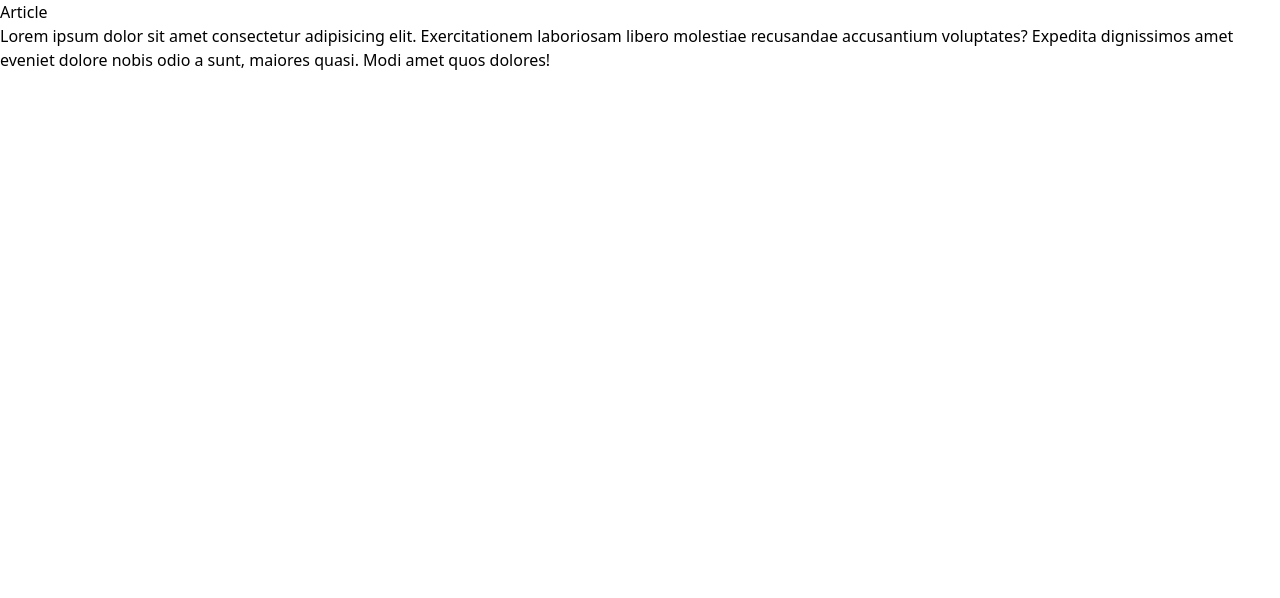
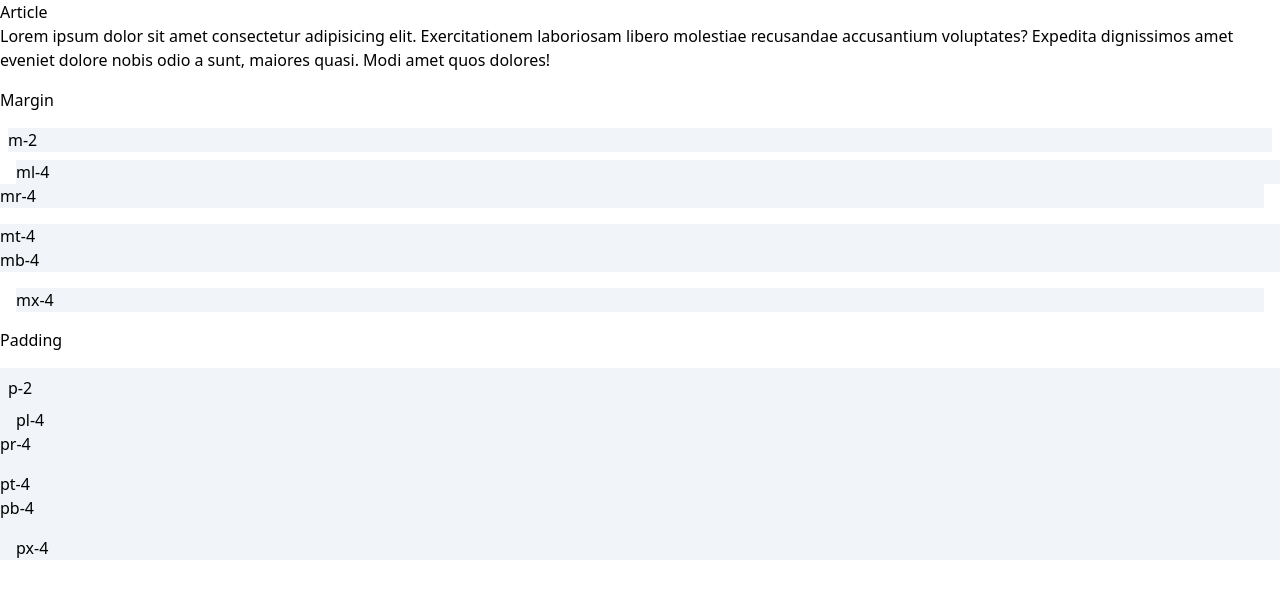
Before and after one commit to nsagias/react-tailwindcss-starter, a React (Create React App) app: page / in a window 1280 px wide. Shown: the top 598 px of the page. Built offline with nearby package versions, Linux system fonts and the light colour scheme.

Commit message:
add margin and padding

```diff
--- a/src/components/Containers/Containers.tsx
+++ b/src/components/Containers/Containers.tsx
@@ -1,6 +1,14 @@
 export default function Containers() {
+
+  // Tailwind Breakpoinsts for Containers
+  //   container	None	width: 100%;
+  //   sm (640px)	    max-width: 640px;
+  //   md (768px)	    max-width: 768px;
+  //   lg (1024px)	  max-width: 1024px;
+  //   xl (1280px)	  max-width: 1280px;
+  //   2xl (1536px)	  max-width: 1536px;
   return (
-    <div>
+    <div className="container mx-auto">
       <article>
         <h3>Article</h3>
         <p>
@@ -10,6 +18,23 @@ export default function Containers() {
           sunt, maiores quasi. Modi amet quos dolores!
         </p>
       </article>
+      {/* Margin */}
+      <div className="my-4">Margin</div>
+      <div className="m-2 bg-slate-100 ">{`m-2`}</div>
+      <div className="ml-4 bg-slate-100">{`ml-4`}</div>
+      <div className="mr-4 bg-slate-100">{`mr-4`}</div>
+      <div className="mt-4 bg-slate-100">{`mt-4`}</div>
+      <div className="mb-4 bg-slate-100">{`mb-4`}</div>
+      <div className="mx-4 bg-slate-100">{`mx-4`}</div>
+
+      {/* Padding */}
+      <div className="py-4">Padding</div>
+      <div className="p-2 bg-slate-100 ">{`p-2`}</div>
+      <div className="pl-4 bg-slate-100">{`pl-4`}</div>
+      <div className="pr-4 bg-slate-100">{`pr-4`}</div>
+      <div className="pt-4 bg-slate-100">{`pt-4`}</div>
+      <div className="pb-4 bg-slate-100">{`pb-4`}</div>
+      <div className="px-4 bg-slate-100">{`px-4`}</div>
     </div>
   );
 }
```
